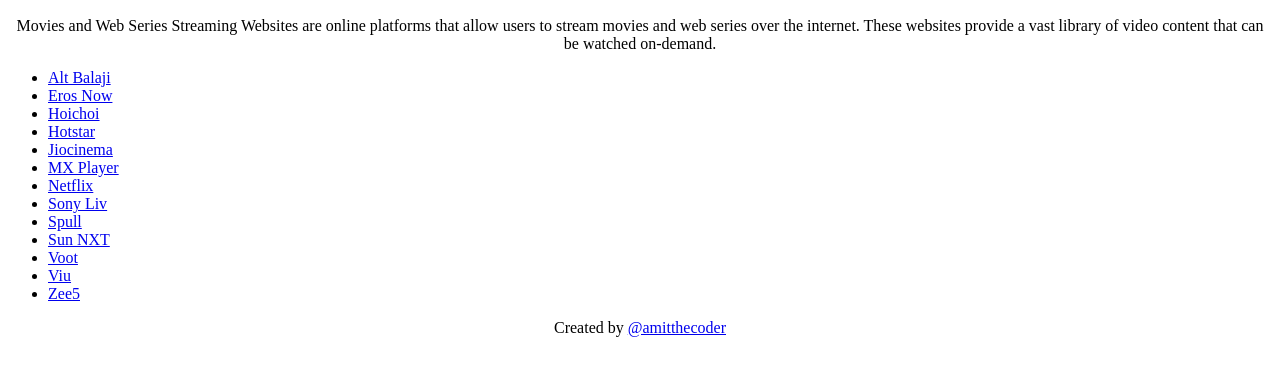
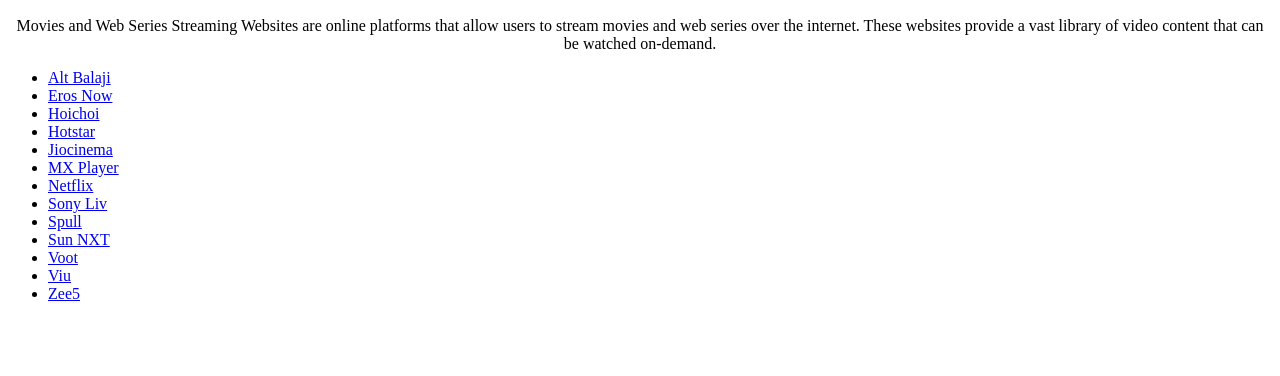
Before and after one commit to amitthecoder/urllibrary, a plain HTML site: page category/MoviesAndWebSeriesStreaming.html in a window 1280 px wide. Shown: the part 50-426 px from the top of the page. Drawn offline with Linux system fonts and the light colour scheme.

Commit message:
Update MoviesAndWebSeriesStreaming.html

```diff
--- a/category/MoviesAndWebSeriesStreaming.html
+++ b/category/MoviesAndWebSeriesStreaming.html
@@ -52,9 +52,6 @@
 
     </ul>
 </body>
-<footer>
-    <p style="text-align: center;">Created by <a href="https://github.com/amitthecoder">@amitthecoder</a></p>
-</footer>
 
 
 </html>
```
